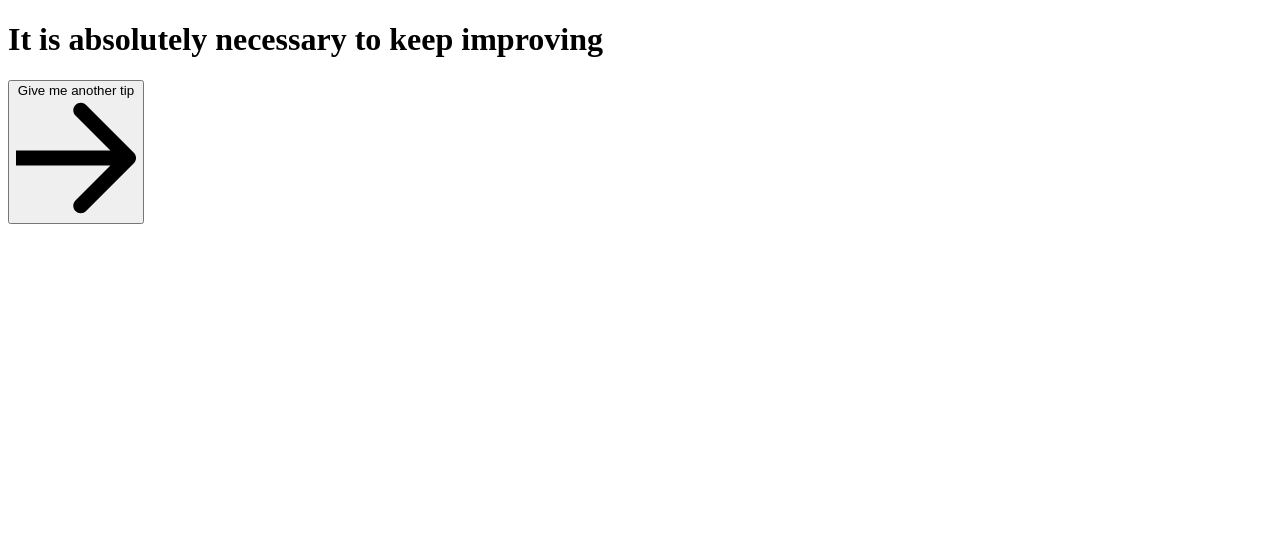
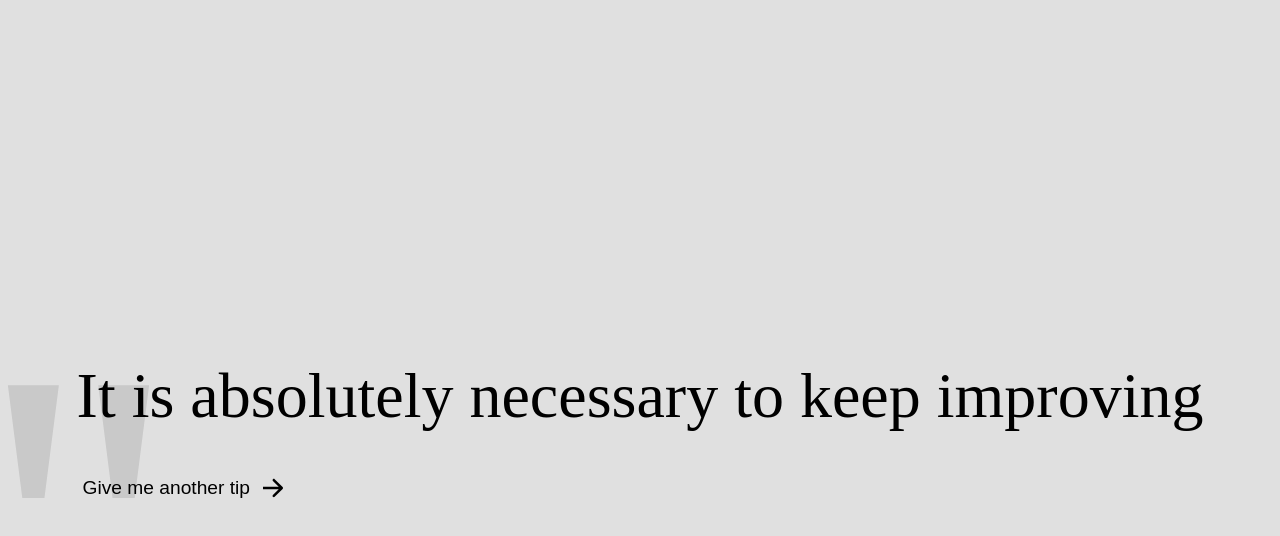
Before and after one commit to mirankavinda/Front_End_JavaScript_Interactives, a plain HTML site: page Quote_Generator/index.html in a window 1280 px wide. Drawn offline with Linux system fonts and the light colour scheme.

Commit message:
add_init_main_css

```diff
--- /dev/null
+++ b/Quote_Generator/css/main.css
@@ -0,0 +1,63 @@
+body {
+    background: #E0E0E0;
+    padding: 0 5vw;
+    font-family: "Poppins";
+    display: grid;
+    place-content: center;
+    height: 100vh;
+  }
+
+  .container {
+    opacity: 0;
+    transform: translateY(-50px);
+    animation: fadeIn 1s forwards;
+    animation-delay: 0.5s;
+  }
+
+  @keyframes fadeIn {
+    to {
+      opacity: 1;
+      transform: translateY(0);
+    }
+  }
+  h1 {
+    font-weight: normal;
+    font-size: clamp(2rem, 5vw, 7rem);
+    position: relative;
+  }
+  h1:before {
+    content: '"';
+    position: absolute;
+    font-size: 30rem;
+    font-family: Georgia, "Times New Roman", Times, serif;
+    opacity: 0.1;
+    top: -0.3em;
+    left: -0.2em;
+    z-index: -1;
+  }
+
+  button {
+    display: flex;
+    gap: 1em;
+    border: none;
+    background: none;
+    align-items: center;
+    cursor: pointer;
+  }
+  button:hover svg {
+    transform: translateX(10px);
+  }
+  button * {
+    flex: 1;
+  }
+  button span {
+    white-space: nowrap;
+    font-size: clamp(1.2rem, 1.5vw, 4rem);
+  }
+  button span:hover {
+    text-decoration: underline;
+  }
+  button svg {
+    width: 20px;
+    transition: transform 0.3s;
+  }/*# sourceMappingURL=main.css.map */
--- a/Quote_Generator/index.html
+++ b/Quote_Generator/index.html
@@ -6,7 +6,7 @@
         <meta http-equiv="X-UA-Compatible" content="chrome=1" />
         <meta name="viewport" content="width=device-width, initial-scale=1" />
         <title>Quote Generator</title>
-        <link rel="stylesheet" href="css/style.css" />
+        <link rel="stylesheet" href="css/main.css" />
     </head>
     <body>
 
```
